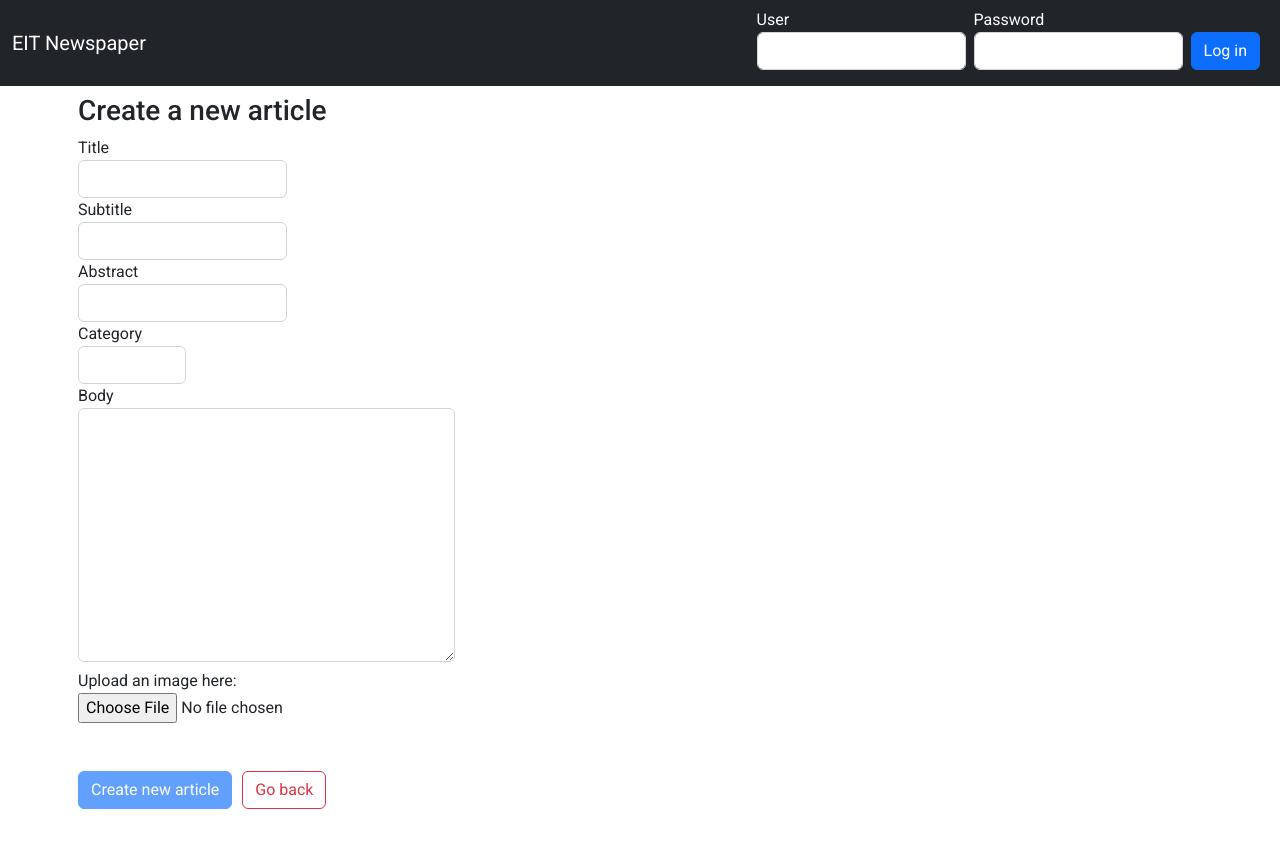
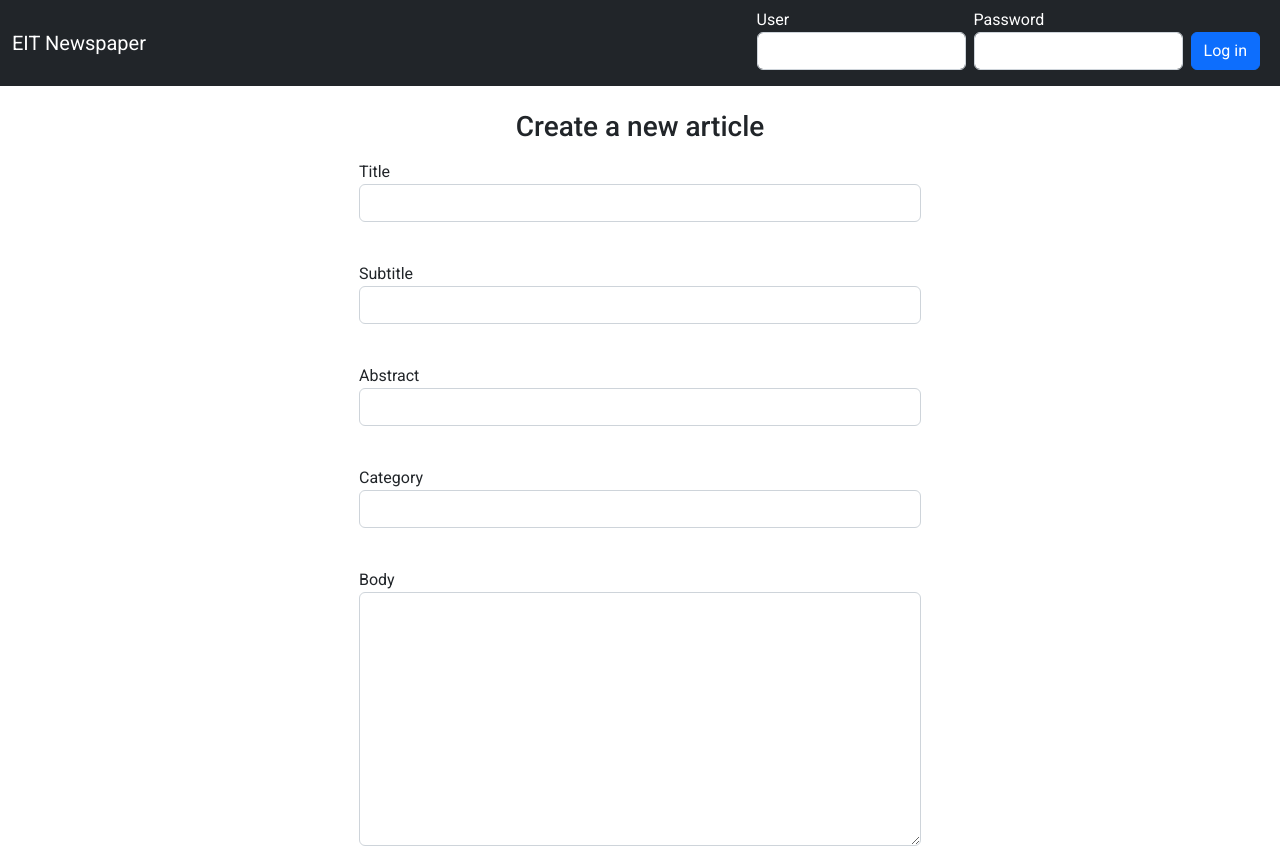
Before and after one commit to caroortegaa/pui-project-team5, an Angular app: page /editarticle in a window 1280 px wide. Shown: the top 848 px of the page. Before the commit the page ends 817 px from the top, so only its background shows below. Built offline with nearby package versions, Linux system fonts and the light colour scheme; no server answers.

Commit message:
New list article edit redesign
Change of layout in cards

Smaller container in article edit

Added link over the whole card

```diff
--- a/src/app/article-edition/article-edition.component.html
+++ b/src/app/article-edition/article-edition.component.html
@@ -1,16 +1,16 @@
 <app-navbar></app-navbar>
 
-<div class="container p-2">
+<div class="container-lg p-2">
 <h3 *ngIf="this.editmode; else createmode"> Edit article </h3>
 
 <ng-template #createmode>
-    <h3> Create a new article </h3>
+    <h3 class="my-3 text-center"> Create a new article </h3>
 </ng-template>
 
 <form #articleform="ngForm">
 
-<div class="card-body col-sm-6">
-<label>
+<div class="col-sm-6 mx-auto">
+<label class="mb-3 d-block">
     Title
     <input
     type="text"
@@ -30,7 +30,7 @@
 
 <br>
 
-<label>
+<label class="mb-3 d-block">
     Subtitle
     <input
     type="text"
@@ -50,7 +50,7 @@
 
 <br>
 
-<label>
+<label class="mb-3 d-block">
     Abstract
     <input
     type="text"
@@ -69,7 +69,7 @@
 
 <br>
 
-<label>
+<label class="mb-3 d-block">
     Category
     <select
             class="form-control"
@@ -92,7 +92,7 @@
 
 <br>
 
-<label>
+<label class="d-block">
     Body
     <br>
     <textarea
@@ -108,10 +108,8 @@
 </label>
 <br>
 
-</div>
-
 <div class="uploadform">
-      <label for="fileUpload">Upload an image here:</label>
+    <label for="fileUpload" class="fs-6 mb-2">Upload an image here:</label>
     <br>
 
     <input type="file" id="fileUpload" (change)="fileChangeEvent($event)" accept="image/jpeg, image/png" class="form-control-file">
@@ -149,6 +147,10 @@ Go back
 
 <br>
 
+</div>
+
+
+
 </form>
 
 </div>
```
Also changed, not shown: src/app/newslist/newslist.component.html (+12 -8 lines). Lines whose indentation alone changed are shown as unchanged.
